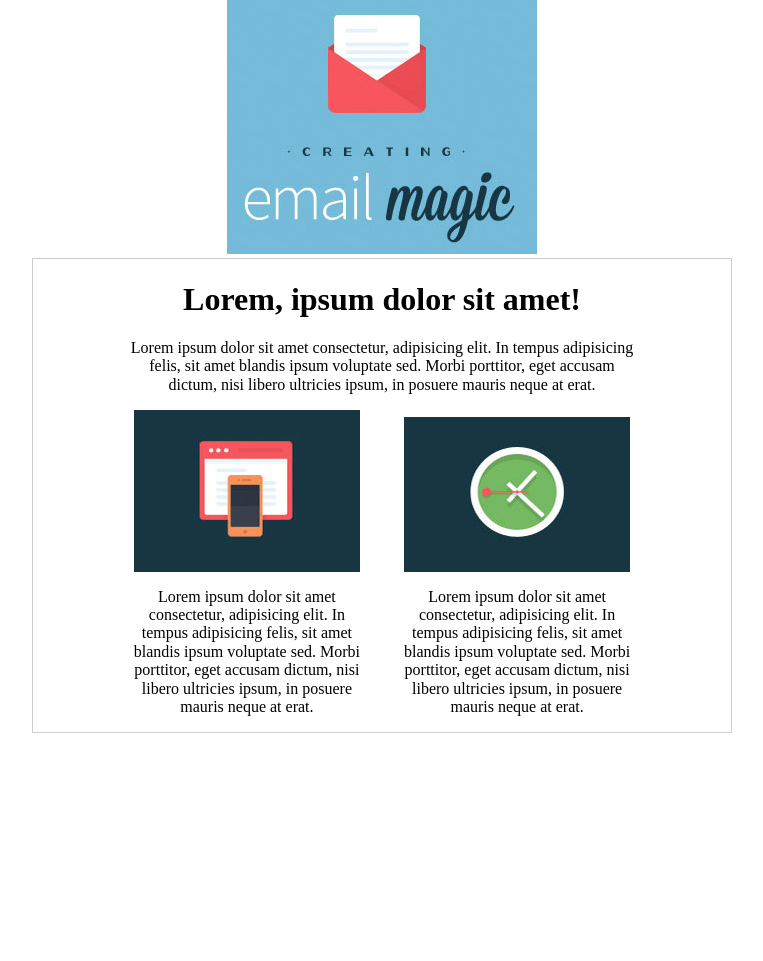
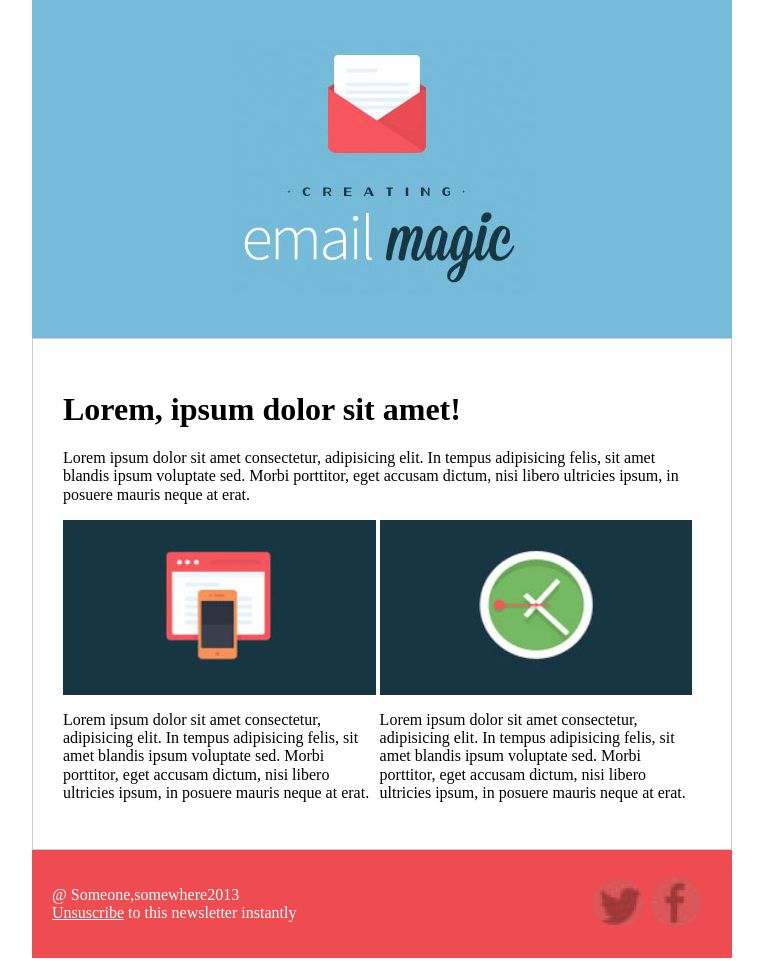
Before and after one commit to alex-medi/css, a website: page www/index.html in a window 1280 px wide. Shown: the top 961 px of the page, without its empty margins (258-1021 px from the left). Drawn offline with Linux system fonts and the light colour scheme.

Commit message:
finalizacion del diseño del web mail

```diff
--- a/www/index.html
+++ b/www/index.html
@@ -7,26 +7,26 @@
     <title>ejercicio 1 css</title>
 </head>
 <body>
-    <header>
+    <header class="main-header">
         <img src="images/header-image.png" alt="imagen cabecera">
     </header>
     <main>
      <section class="intro">
          <h1>Lorem, ipsum dolor sit amet!</h1>
-         <p class="p1">Lorem ipsum dolor sit amet consectetur, adipisicing elit. In tempus adipisicing<br>felis, sit amet blandis ipsum voluptate sed. Morbi porttitor, eget accusam<br>dictum, nisi libero ultricies ipsum, in posuere mauris neque at erat.</p>
+         <p>Lorem ipsum dolor sit amet consectetur, adipisicing elit. In tempus adipisicing felis, sit amet blandis ipsum voluptate sed. Morbi porttitor, eget accusam dictum, nisi libero ultricies ipsum, in posuere mauris neque at erat.</p>
      </section>
       <section class="post-list">
           <article class="post">
-             <div class="bg-image">
+             <header class="bg-image">
                 <img  id="image2" src="images/image-2.png" alt="imagen izquierda">
-             </div>
-             <p>Lorem ipsum dolor sit amet<br>consectetur, adipisicing elit. In<br>tempus adipisicing felis, sit amet<br>blandis ipsum voluptate sed. Morbi<br>porttitor, eget accusam dictum, nisi<br>libero ultricies ipsum, in posuere<br>mauris neque at erat.</p>
+             </header>
+             <p>Lorem ipsum dolor sit amet consectetur, adipisicing elit. In tempus adipisicing felis, sit amet blandis ipsum voluptate sed. Morbi porttitor, eget accusam dictum, nisi libero ultricies ipsum, in posuere mauris neque at erat.</p>
           </article>
           <article class="post">
-             <div class="bg-image">
+             <header class="bg-image">
                 <img  id="image3" src="images/image3.png" alt="imagen derecha">
-             </div>
-             <p>Lorem ipsum dolor sit amet<br>consectetur, adipisicing elit. In<br>tempus adipisicing felis, sit amet<br>blandis ipsum voluptate sed. Morbi<br>porttitor, eget accusam dictum, nisi<br>libero ultricies ipsum, in posuere<br>mauris neque at erat.</p>
+             </header>
+             <p>Lorem ipsum dolor sit amet consectetur, adipisicing elit. In tempus adipisicing felis, sit amet blandis ipsum voluptate sed. Morbi porttitor, eget accusam dictum, nisi libero ultricies ipsum, in posuere mauris neque at erat.</p>
           </article>
 
       </section>
@@ -34,15 +34,18 @@
     </main>
     <footer>
       <section class="footer-text">
-        <p>Someone,somewhere2013<br>ususcribe to this newsletter instantly</p>
+        <p>
+          <span>@ Someone,somewhere2013</span><br>
+          <a href="/">Unsuscribe</a>
+          <span> to this newsletter instantly</span></p>
       </section>
 
        <section class="social-links">
          <a class="twitter" href="https://twitter.com"><img src="images/twitter.png" alt=""></a>
         <a class="facebook" href="https://facebook.com"><img src="images/facebook.png" alt=""></a>
+       </section>
+      </footer>
 
-      </footer>
-       </section>
 
 </body>
 </html>
--- a/www/styles/style.css
+++ b/www/styles/style.css
@@ -2,57 +2,60 @@
 @import url('https://fonts.googleapis.com/css2?family=Open+Sans&display=swap');
 @font-face {
     font-family: 'OpenSans-Regular';
-    src: url('OpenSans-Regular.eot?#iefix') format('embedded-opentype'),  url('OpenSans-Regular.woff') format('woff'), url('OpenSans-Regular.ttf')  format('truetype'), url('OpenSans-Regular.svg#OpenSans-Regular') format('svg');
+    src: url('/fonts/OpenSans-Regular.eot?#iefix') format('embedded-opentype'),  url('/fonts/OpenSans-Regular.woff') format('woff'), url('/fonts/OpenSans-Regular.ttf')  format('truetype'), url('/fonts/OpenSans-Regular.svg#OpenSans-Regular') format('svg');
+    font-weight: normal;
+    font-style: normal;
+  }
+
+@font-face {
+    font-family: 'OpenSans-Regular';
+    src: url('/fonts/OpenSans-Regular.eot?#iefix') format('embedded-opentype'),  url('/fonts/OpenSans-Regular.woff') format('woff'), url('/fonts/OpenSans-Regular.ttf')  format('truetype'), url('/fonts/OpenSans-Regular.svg#OpenSans-Regular') format('svg');
     font-weight: bold;
     font-style: normal;
   }
 body {
     font-family: 'Open Sans' Arial, Helvetica, sans-serif;
 }
-header{
-    text-align: center;
 
-}
-main, .main-header, footer{
+main{
+    border: 1px solid #ccc;
+    padding: 30px;
     max-width: 700px;
     margin: auto;
     box-sizing: border-box;
 }
-main{
-    border: 1px solid #ccc;
-}
-main.header {
+.main-header {
 
     text-align: center;
     background-color: #76bcda;
-    padding: 48px;
-
-
+    padding: 40px;
+    max-width: 700px;
+    margin: auto;
+    box-sizing: border-box;
 }
 
-section{
+.post{
+    display: inline-block;
+    width: 49%;
+    vertical-align: middle;
+}
+.bg-image {
+    background-color: #183642;
     text-align: center;
+    padding: 25px;
 }
-article {
-    display: inline-block;
-    margin-right: 20px;
-    margin-left: 20px;
+.bg-image img {
+    height: 120px;
 }
-p{
-    text-align: center;
-}
-
-
 
 footer {
     background-color: #ef4c51;
-    margin-left: 8px;
-   margin-top: 500px;
-    width:100%;
-    height:100px;
+
     color: white;
-    text-align: center;
-    padding: 28px;
+    padding: 20px;
+    max-width: 700px;
+    margin: auto;
+    box-sizing: border-box;
 
 }
 .footer-text{
@@ -61,34 +64,24 @@ footer {
     vertical-align: middle;
 
 }
-.bg-image {
-    background-color: #183642;
-    text-align: center;
-    padding: 25px;
-}
-.social-text {
-    display: inline-block;
-    width: 49%;
-    vertical-align: middle;
-
+.footer-text a {
+    color: white;
 }
 
 .social-links {
     text-align: right;
     display: inline-block;
+    width: 49%;
+    vertical-align: middle;
 }
 .social-links a {
-    display: inline-block;
-    margin: 0 10px ;
-    width: 20px;
+    text-decoration: none;
 
 }
 .social-links img {
     margin: 0 2px;
     width: 50px;
+    border-radius: 50%;
 
 
 }
-.social-links a{
-    text-decoration: none;
-}
```
